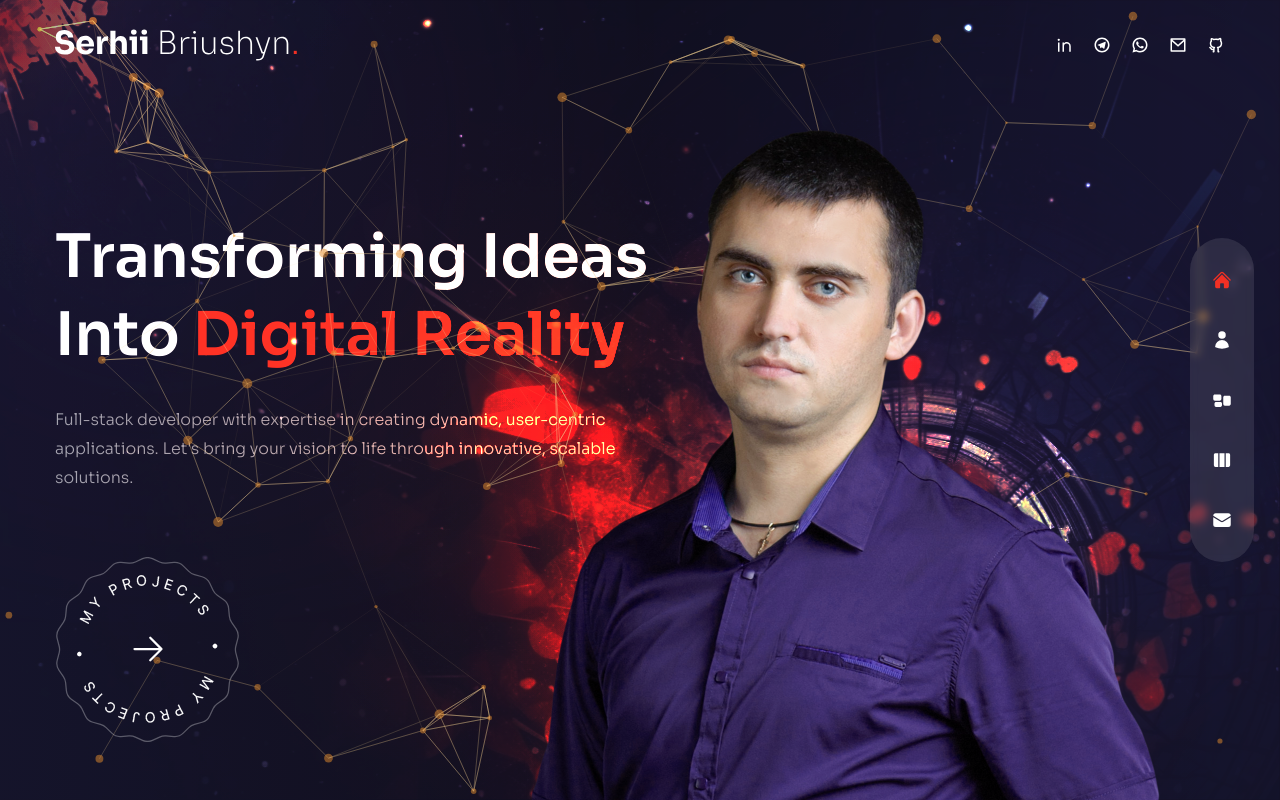
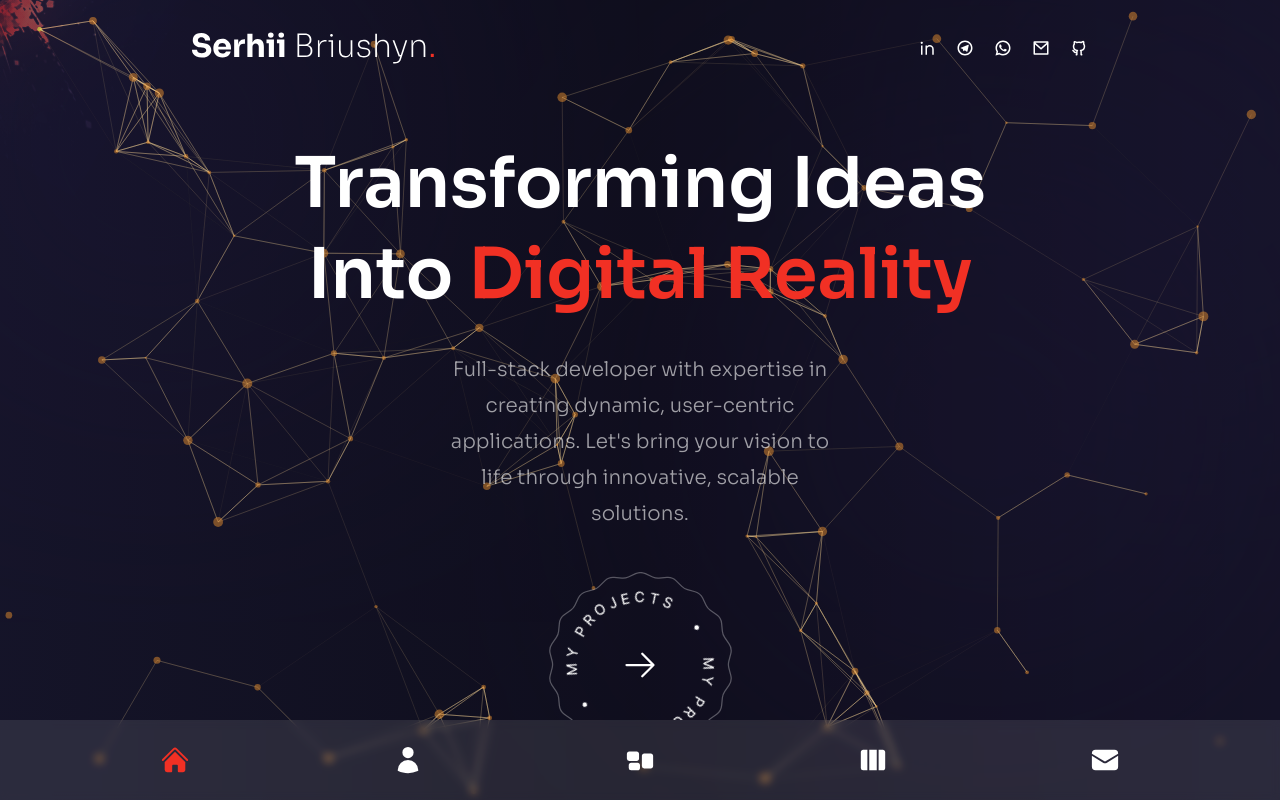
Before and after one commit to Serhii-Briushyn/serhii-briushyn-portfolio, a Next.js app: page / in a window 1280 px wide. Built offline with nearby package versions, Linux system fonts and the light colour scheme.

Commit message:
adaptive

```diff
--- a/components/Avatar.js
+++ b/components/Avatar.js
@@ -5,9 +5,9 @@ const Avatar = () => {
     <div className="hidden xl:flex xl:max-w-none">
       <Image
         src={"/avatar.png"}
-        width={737}
-        height={678}
-        alt=""
+        alt="Photo Serhii"
+        fill
+        style={{ objectFit: "contain" }}
         className="translate-z-0 w-full h-full"
       />
     </div>
--- a/pages/index.js
+++ b/pages/index.js
@@ -8,14 +8,14 @@ import { fadeIn } from "../variants";
 const Home = () => {
   return (
     <div className="bg-primary/60 h-full">
-      <div className="w-full h-full bg-gradient-to-r from-primary/10 via-black/30 to-black/10">
-        <div className="text-center flex flex-col justify-center xl:pt-40 xl:text-left h-full container mx-auto">
+      <div className="w-full h-full bg-gradient-to-r from-primary/10 via-black/30 to-black/10 pt-[138px] max-xl:pb-20">
+        <div className="text-center flex flex-col xl:mt-10 2xl:mt-20 3xl:mt-0 4xl:mt-44 5xl:mt-56  3xl:pt-40 xl:text-left h-full container mx-auto hide-scrollbar">
           <motion.h1
             variants={fadeIn("down", 0.2)}
             initial="hidden"
             animate="show"
             exit="hidden"
-            className="h1 max-xl:z-20"
+            className="h1 z-20"
           >
             Transforming Ideas <br /> Into{" "}
             <span className="text-accent">Digital Reality</span>
@@ -25,7 +25,7 @@ const Home = () => {
             initial="hidden"
             animate="show"
             exit="hidden"
-            className="max-w-sm xl:max-w-xl mx-auto xl:mx-0 mb-10 xl:mb-16 max-xl:z-20"
+            className="description max-w-sm xl:max-w-xl 2xl:max-w-2xl 5xl:max-w-6xl mx-auto xl:mx-0 mb-10 xl:mb-16 z-20"
           >
             Full-stack developer with expertise in creating dynamic,
             user-centric applications. Let&apos;s bring your vision to life
@@ -54,7 +54,7 @@ const Home = () => {
           animate="show"
           exit="hidden"
           transition={{ duration: 1, ease: "easeInOut" }}
-          className="w-full h-full max-w-[737px] max-h-[678px] absolute -bottom-32 lg:bottom-0 lg:right-[8%]"
+          className="w-full h-full xl:max-w-[600px] xl:max-h-[552px] 2xl:max-w-[737px] 2xl:max-h-[678px] 3xl:max-w-[800px] 3xl:max-h-[736px] 4xl:max-w-[1081px] 4xl:max-h-[994px] 5xl:max-w-[1730px] 5xl:max-h-[1590px] absolute -bottom-32 lg:bottom-0 lg:right-[8%]"
         >
           <Avatar />
         </motion.div>
--- a/styles/globals.css
+++ b/styles/globals.css
@@ -26,13 +26,16 @@
     @apply w-full h-dvh overflow-hidden;
   }
   .h1 {
-    @apply text-[35px] leading-tight md:text-[60px] md:leading-[1.3] mb-8 font-semibold;
+    @apply text-[35px] leading-tight mb-8 font-semibold md:text-[60px] md:leading-[1.3] lg:text-[70px] xl:text-[60px] 2xl:text-[75px] 3xl:text-[85px] 4xl:text-[100px] 5xl:text-[160px];
   }
   .h2 {
     @apply text-[35px] leading-tight md:text-[54px] md:leading-[1.3] mb-4 font-semibold;
   }
   p {
     @apply leading-[1.8] text-white/60 font-light;
+  }
+  .description {
+    @apply text-[16px] md:text-[18px] lg:text-[20px] xl:text-[18px] 2xl:text-[22px] 3xl:text-[22px] 4xl:text-[24px] 5xl:text-[40px];
   }
   .btn,
   .input {
--- a/tailwind.config.js
+++ b/tailwind.config.js
@@ -4,14 +4,21 @@ module.exports = {
     "./app/**/*.{js,ts,jsx,tsx,mdx}",
     "./pages/**/*.{js,ts,jsx,tsx,mdx}",
     "./components/**/*.{js,ts,jsx,tsx,mdx}",
-
-    // Or if using `src` directory:
     "./src/**/*.{js,ts,jsx,tsx,mdx}",
   ],
   theme: {
     container: {
+      center: true,
       padding: {
         DEFAULT: "15px",
+        sm: "20px",
+        md: "24px",
+        lg: "32px",
+        xl: "48px",
+        "2xl": "52px",
+        "3xl": "76px",
+        "4xl": "136px",
+        "5xl": "160px",
       },
     },
     screens: {
@@ -20,7 +27,11 @@ module.exports = {
       sm: "640px",
       md: "768px",
       lg: "960px",
-      xl: "1200px",
+      xl: "1366px",
+      "2xl": "1600px",
+      "3xl": "1920px",
+      "4xl": "2560px",
+      "5xl": "3840px",
     },
     extend: {
       colors: {
@@ -43,8 +54,17 @@ module.exports = {
     },
   },
   container: {
+    center: true,
     padding: {
       DEFAULT: "15px",
+      sm: "20px",
+      md: "24px",
+      lg: "32px",
+      xl: "40px",
+      "2xl": "48px",
+      "3xl": "56px",
+      "4xl": "76px",
+      "5xl": "96px",
     },
   },
   plugins: [require("tailwind-scrollbar")],
```
